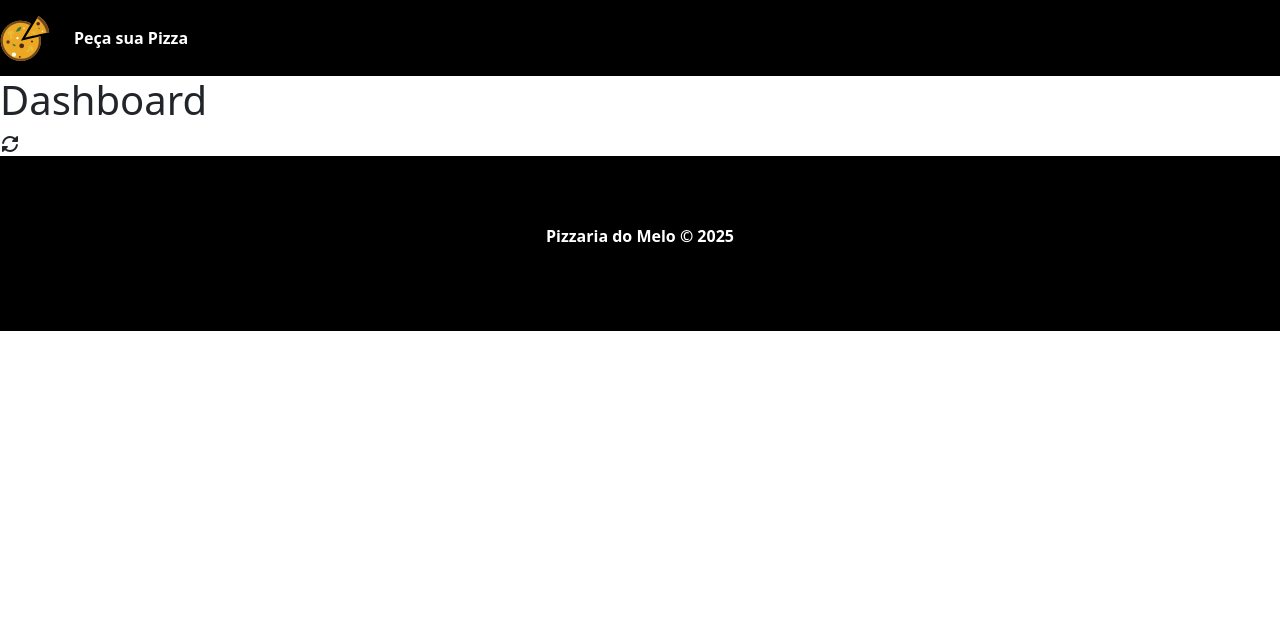
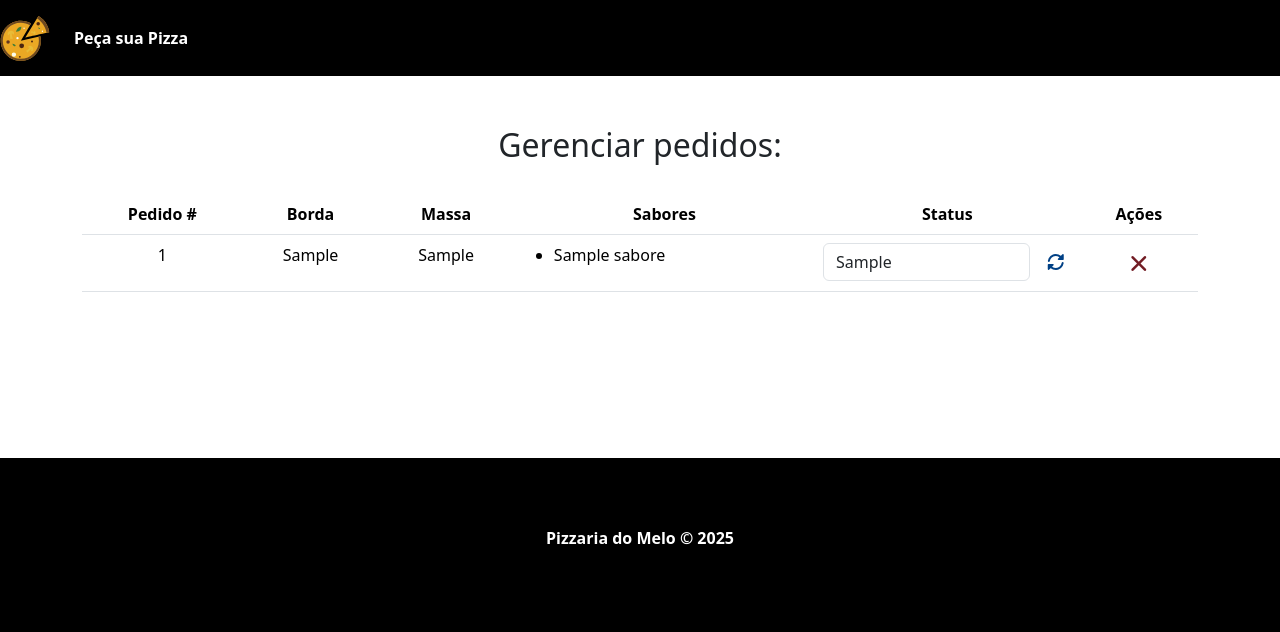
Before and after one commit to MikaelMelo1/pizzaria, a PHP site: page /dashboard.php in a window 1280 px wide. Shown: the top 632 px of the page. Run offline with PHP 8.4, Linux system fonts and the light colour scheme; tables that the repository leaves empty or names only in its code hold one stand-in row (values such as "Sample post"); a stand-in replaces the project's code that opens the database connection; some libraries are stand-ins or nearby versions.

Commit message:
feat: criação de dashboard para gerenciamento de pedidos

```diff
--- a/dashboard.php
+++ b/dashboard.php
@@ -1,5 +1,70 @@
-<?php include_once("templates/header.php"); ?>
-   <h1>Dashboard</h1>
-
-   <i class="fas fa-sync-alt"></i>
-<?php include_once("templates/footer.php"); ?>
+<?php
+include_once("templates/header.php");
+include_once("process/orders.php");
+?>
+<div id="main-container">
+  <div class="container">
+    <div class="row">
+      <div class="col-md-12">
+        <h2>Gerenciar pedidos:</h2>
+      </div>
+      <div class="col-md-12 table-container">
+        <table class="table">
+          <thead>
+            <tr>
+              <th scope="col"><span>Pedido</span> #</th>
+              <th scope="col">Borda</th>
+              <th scope="col">Massa</th>
+              <th scope="col">Sabores</th>
+              <th scope="col">Status</th>
+              <th scope="col">Ações</th>
+            </tr>
+          </thead>
+          <tbody>
+            <?php foreach ($pizzas as $pizza) : ?>
+              <tr>
+                <td><?= $pizza["id"] ?></td>
+                <td><?= $pizza["borda"] ?></td>
+                <td><?= $pizza["massa"] ?></td>
+                <td>
+                  <ul>
+                    <?php foreach ($pizza["sabores"] as $sabor) : ?>
+                      <li><?= $sabor; ?></li>
+                    <?php endforeach; ?>
+                  </ul>
+                </td>
+                <td>
+                  <form action="process/orders.php" method="POST" class="form-group update-form">
+                    <input type="hidden" name="type" value="update">
+                    <input type="hidden" name="id" value="<?= $pizza["id"] ?>">
+                    <select name="status" class="form-control status-input">
+                      <?php foreach ($status as $s) : ?>
+                        <option value="<?= $s["id"] ?>" <?php echo ($s["id"] == $pizza["status"]) ? "selected" : ""; ?>>
+                          <?= $s["tipo"] ?></option>
+                      <?php endforeach; ?>
+                    </select>
+                    <button type="submit" class="update-btn">
+                      <i class="fas fa-sync-alt"></i>
+                    </button>
+                  </form>
+                </td>
+                <td>
+                  <form action="process/orders.php" method="POST">
+                    <input type="hidden" name="type" value="delete">
+                    <input type="hidden" name="id" value="<?= $pizza["id"] ?>">
+                    <button type="submit" class="delete-btn">
+                      <i class="fas fa-times"></i>
+                    </button>
+                  </form>
+                </td>
+              </tr>
+            <?php endforeach; ?>
+          </tbody>
+        </table>
+      </div>
+    </div>
+  </div>
+</div>
+<?php
+include_once("templates/footer.php");
+?>
```
